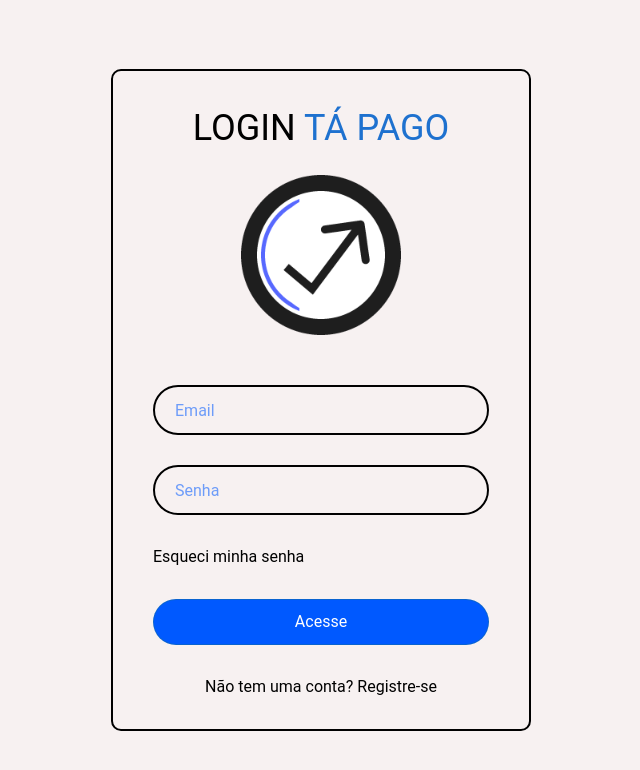
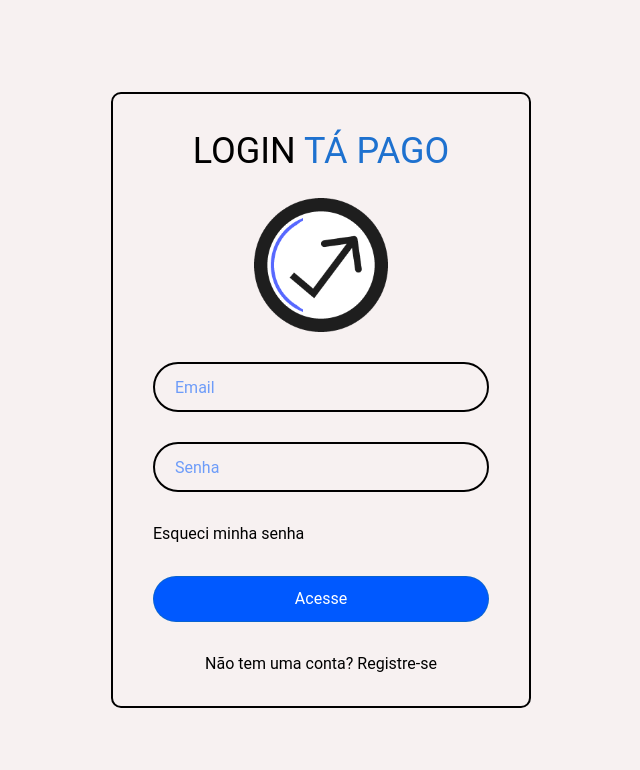
Before and after one commit to theonv/T-Pago, a Next.js app in the folder tp/: page / in a window 1280 px wide. Shown: the top 770 px of the page, without its empty margins (319-959 px from the left). Built offline with nearby package versions, Linux system fonts and the light colour scheme.

Commit message:
Melhorias feitas no CSS de algumas páginas; Remoções de classes que não esavam sendo usadas; Ajeitado o ID que se repetia no mesmo arquvio CSS; Entre outras coisas.

```diff
--- a/tp/src/app/forgotpwd/page.jsx
+++ b/tp/src/app/forgotpwd/page.jsx
@@ -1,4 +1,6 @@
 import '../../styles/login.css';
+import Link from 'next/link';
+import Image from 'next/image';
 
 export default function ForgotPassword() {
   return (
@@ -11,9 +13,16 @@ export default function ForgotPassword() {
         ainda não foi finalizada. */}
         <form>
             <h1 id="titulo">MUDAR <span className="titulo-color">SENHA</span></h1>
-            <picture className="logo">
-                <img src="../img/Logo.png" alt="Logo Tá Pago"/>
-            </picture>
+            <div className="logo">
+              <Image
+                src="/img/Logo.png"
+                alt="Logo Tá Pago"
+                width={400}
+                height={400}
+                placeholder="empty"
+                quality={100}
+              />
+            </div>
             <div className="input">
                 <input type="text" id="email" placeholder="Nova senha" required/>
             </div>
@@ -21,7 +30,7 @@ export default function ForgotPassword() {
                 <input type="text" id="senha" placeholder="Digite Novamente" required/>
             </div>
             <div className="recuperar">
-                <a href="/">Lembrei minha senha</a>
+                <Link href="/">Lembrei minha senha</Link>
             </div>
             <button type="submit">Altere</button>
         </form>
--- a/tp/src/app/page.jsx
+++ b/tp/src/app/page.jsx
@@ -2,6 +2,7 @@
 import '../styles/login.css';
 import { verify } from '../functions/verify.js';
 import Image from 'next/image';
+import Link from 'next/link';
 
 export default function Login() {
   return (
@@ -20,8 +21,8 @@ export default function Login() {
                     <Image
                         src="/img/Logo.png"
                         alt="Logo Tá Pago"
-                        width={120}
-                        height={120}
+                        width={400}
+                        height={400}
                         placeholder="empty"
                         quality={100}
                     />
@@ -33,15 +34,15 @@ export default function Login() {
                     <input type="password" id="senha" placeholder="Senha" required />
                 </div>
                 <div className="recuperar">
-                    <a href="forgotpwd">Esqueci minha senha</a>
+                    <Link href="forgotpwd">Esqueci minha senha</Link>
                 </div>
                 {/* Botão agora tem type="submit", o que vai automaticamente disparar o envio do formulário */}
                 <button className="button" type="submit">
-                Acesse
+                    Acesse
                 </button>
                 <div className="cadastro">
                     <p>
-                        Não tem uma conta? <a href="register">Registre-se</a>
+                        Não tem uma conta? <Link href="register">Registre-se</Link>
                     </p>
                 </div>
             </form>
--- a/tp/src/app/register/page.jsx
+++ b/tp/src/app/register/page.jsx
@@ -1,5 +1,6 @@
 import '../../styles/login.css';
 import Image from 'next/image';
+import Link from 'next/link';
 
 export default function Register() {
     return (
@@ -18,8 +19,8 @@ export default function Register() {
                         <Image
                             src="/img/Logo.png"
                             alt="Logo Tá Pago"
-                            width={120}
-                            height={120}
+                            width={400}
+                            height={400}
                             placeholder="empty"
                             quality={100}
                         />
@@ -31,7 +32,7 @@ export default function Register() {
                         <input type="password" name="" id="senha" placeholder="Crie uma senha" required/>
                     </div>
                     <div className = "recuperar">
-                        <a href="/">Já Tenho uma conta</a>
+                        <Link href="/">Já Tenho uma conta</Link>
                     </div>
                     {/* O evento onClick foi removido do botão e agora o evento onSubmit é tratado
                     diretamente pelo formulário, garantindo que o envio do formulário seja semântico e
--- a/tp/src/components/footer/footer.jsx
+++ b/tp/src/components/footer/footer.jsx
@@ -1,18 +1,19 @@
 import '../../styles/footer.css'
+import Link from 'next/link';
 
 export default function Footer() {
     return (
         <footer className="w-full fixed bottom-0 left-0 right-0">
             <div className="flex justify-around items-center px-4 py-2">
                 {/*Casa*/}
-                <a href="/home">
+                <Link href="/home">
                     <svg xmlns="http://www.w3.org/2000/svg" width="50" height="50" viewBox="0 0 24 24" fill="none" stroke="#000000" strokeWidth="2" strokeLinecap="round" strokeLinejoin="round">
                         <path d="M15 21v-8a1 1 0 0 0-1-1h-4a1 1 0 0 0-1 1v8"></path>
                         <path d="M3 10a2 2 0 0 1 .709-1.528l7-5.999a2 2 0 0 1 2.582 0l7 5.999A2 2 0 0 1 21 10v9a2 2 0 0 1-2 2H5a2 2 0 0 1-2-2z"></path>
                     </svg>
-                </a>
+                </Link>
                 {/*Listas*/}
-                <a href="/lists">
+                <Link href="/lists">
                     <svg xmlns="http://www.w3.org/2000/svg" width="50" height="50" viewBox="0 0 24 24" fill="none" stroke="#000000" strokeWidth="2" strokeLinecap="round" strokeLinejoin="round">
                         <line x1="8" x2="21" y1="6" y2="6"></line>
                         <line x1="8" x2="21" y1="12" y2="12"></line>
@@ -21,9 +22,9 @@ export default function Footer() {
                         <line x1="3" x2="3.01" y1="12" y2="12"></line>
                         <line x1="3" x2="3.01" y1="18" y2="18"></line>
                     </svg>
-                </a>
+                </Link>
                 {/*Calendário*/}
-                <a href="#">
+                <Link href="#">
                     <svg xmlns="http://www.w3.org/2000/svg" width="50" height="50" viewBox="0 0 24 24" fill="none" stroke="#000000" strokeWidth="2" strokeLinecap="round" strokeLinejoin="round">
                         <path d="M8 2v4"></path>
                         <path d="M16 2v4"></path>
@@ -36,14 +37,14 @@ export default function Footer() {
                         <path d="M12 18h.01"></path>
                         <path d="M16 18h.01"></path>
                     </svg>
-                </a>
+                </Link>
                 {/*Configurações*/}
-                <a href="/config">
+                <Link href="/config">
                     <svg xmlns="http://www.w3.org/2000/svg" width="50" height="50" viewBox="0 0 24 24" fill="none" stroke="#000000" strokeWidth="2" strokeLinecap="round" strokeLinejoin="round">
                         <path d="M12.22 2h-.44a2 2 0 0 0-2 2v.18a2 2 0 0 1-1 1.73l-.43.25a2 2 0 0 1-2 0l-.15-.08a2 2 0 0 0-2.73.73l-.22.38a2 2 0 0 0 .73 2.73l.15.1a2 2 0 0 1 1 1.72v.51a2 2 0 0 1-1 1.74l-.15.09a2 2 0 0 0-.73 2.73l.22.38a2 2 0 0 0 2.73.73l.15-.08a2 2 0 0 1 2 0l.43.25a2 2 0 0 1 1 1.73V20a2 2 0 0 0 2 2h.44a2 2 0 0 0 2-2v-.18a2 2 0 0 1 1-1.73l.43-.25a2 2 0 0 1 2 0l.15.08a2 2 0 0 0 2.73-.73l.22-.39a2 2 0 0 0-.73-2.73l-.15-.08a2 2 0 0 1-1-1.74v-.5a2 2 0 0 1 1-1.74l.15-.09a2 2 0 0 0 .73-2.73l-.22-.38a2 2 0 0 0-2.73-.73l-.15.08a2 2 0 0 1-2 0l-.43-.25a2 2 0 0 1-1-1.73V4a2 2 0 0 0-2-2z"></path>
                         <circle cx="12" cy="12" r="3"></circle>
                     </svg>
-                </a>
+                </Link>
             </div>
         </footer>
     )
--- a/tp/src/components/header/page.jsx
+++ b/tp/src/components/header/page.jsx
@@ -8,13 +8,11 @@ export default function Header() {
     return (
         <header>
             <div className="cliente">{nome}</div>
-            <picture>
-                <svg xmlns="http://www.w3.org/2000/svg" width="50" height="50" viewBox="0 0 24 24" fill="none" stroke="#000000" strokeWidth="2" strokeLinecap="round" strokeLinejoin="round">
-                    <circle cx="12" cy="12" r="10"></circle>
-                    <circle cx="12" cy="10" r="3"></circle>
-                    <path d="M7 20.662V19a2 2 0 0 1 2-2h6a2 2 0 0 1 2 2v1.662"></path>
-                </svg>
-            </picture>
+            <svg xmlns="http://www.w3.org/2000/svg" width="50" height="50" viewBox="0 0 24 24" fill="none" stroke="#000000" strokeWidth="2" strokeLinecap="round" strokeLinejoin="round">
+                <circle cx="12" cy="12" r="10"></circle>
+                <circle cx="12" cy="10" r="3"></circle>
+                <path d="M7 20.662V19a2 2 0 0 1 2-2h6a2 2 0 0 1 2 2v1.662"></path>
+            </svg>
         </header>
     )
 }
--- a/tp/src/styles/login.css
+++ b/tp/src/styles/login.css
@@ -3,6 +3,7 @@ body {
     justify-content: center;
     align-items: center;
     min-height: 100vh;
+    margin: 0;
 }
 
 * {
@@ -14,6 +15,9 @@ body {
     border: 2px solid var(--foreground);
     border-radius: 10px;
     padding: 30px 40px;
+    display: flex;
+    justify-content: center;
+    align-items: center;
 }
 
 #titulo {
@@ -25,17 +29,18 @@ body {
     color: var(--corSecundaria);
 }
 
+.logo {
+    display: flex;
+    justify-content: center;
+    margin: 20px 0;
+}
+
 img {
-    display: block;
-    margin: auto;
-    width: 200px;
+    width: 40%;
     height: auto;
-    transform: scale(0.8);
-    transform-origin: center;
 }
 
 .input {
-    position: relative;
     width: 100%;
     height: 50px;
     margin: 30px 0;
@@ -47,11 +52,9 @@ img {
     background-color: transparent;
     border: 2px solid var(--foreground);
     border-radius: 40px;
-    outline: none;
     font-size: 16px;
     color: var(--corSecundaria);
     padding: 20px 45px 20px 20px;
-
 }
 
 .input input::placeholder{
@@ -62,15 +65,8 @@ img {
     text-align: center;
 }
 
-img:hover {
-    cursor: pointer;
-}
-
 .button {
     width: 100%;
-    height: 100%;
-    min-width: 10vh;
-    min-height: auto;
     margin: 30px 0px;
     padding: 10px 0px;
     border: 1px solid var(--corSecundaria);
```
Also changed, not shown: tp/src/app/home/home.css (+5 -19 lines). Lines whose indentation alone changed are shown as unchanged.
